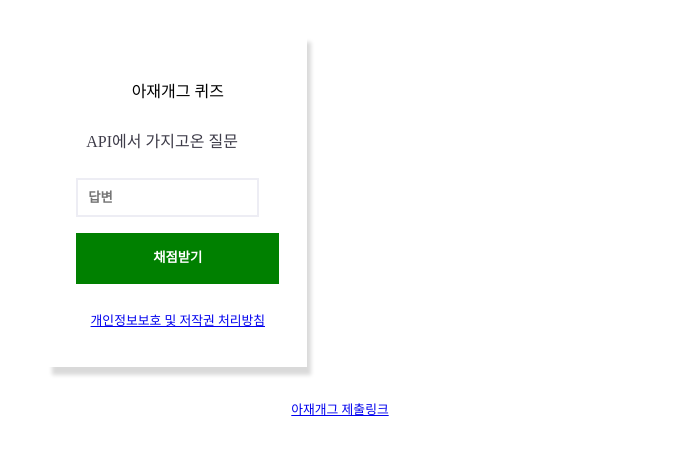
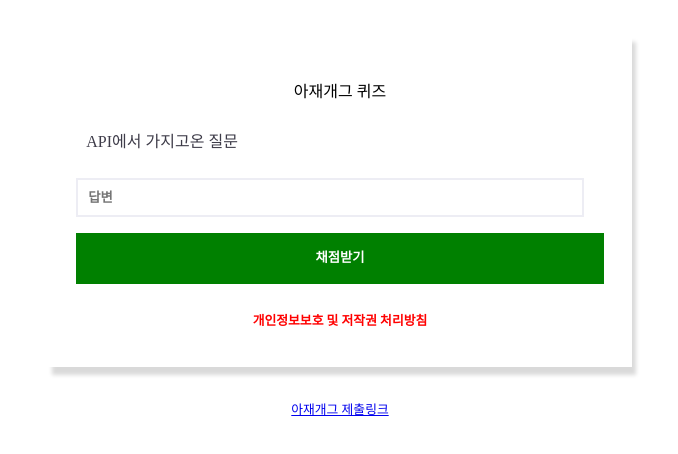
Before and after one commit to AZ-GAG/AZ-GAG.github.io, a website: page index.html in a window 1280 px wide. Shown: the part 312-766 px from the top of the page, without its empty margins (300-978 px from the left). Drawn offline with nearby package versions, Linux system fonts and the light colour scheme.

Commit message:
HOTFIX: flex -> grid

```diff
--- a/index.html
+++ b/index.html
@@ -92,7 +92,7 @@
 
   .az-gag-submit {
     width: 100%;
-    display: flex;
+    display: grid;
   }
 
   .az-gag-submit-form {
@@ -183,7 +183,8 @@
     text-align: center;
   }
 
-  .form-term span {
+  .form-term a {
+    all: unset;
     font-weight: 700;
     color: red;
   }
```
Also changed, not shown: submit.html (+3 -2 lines).
